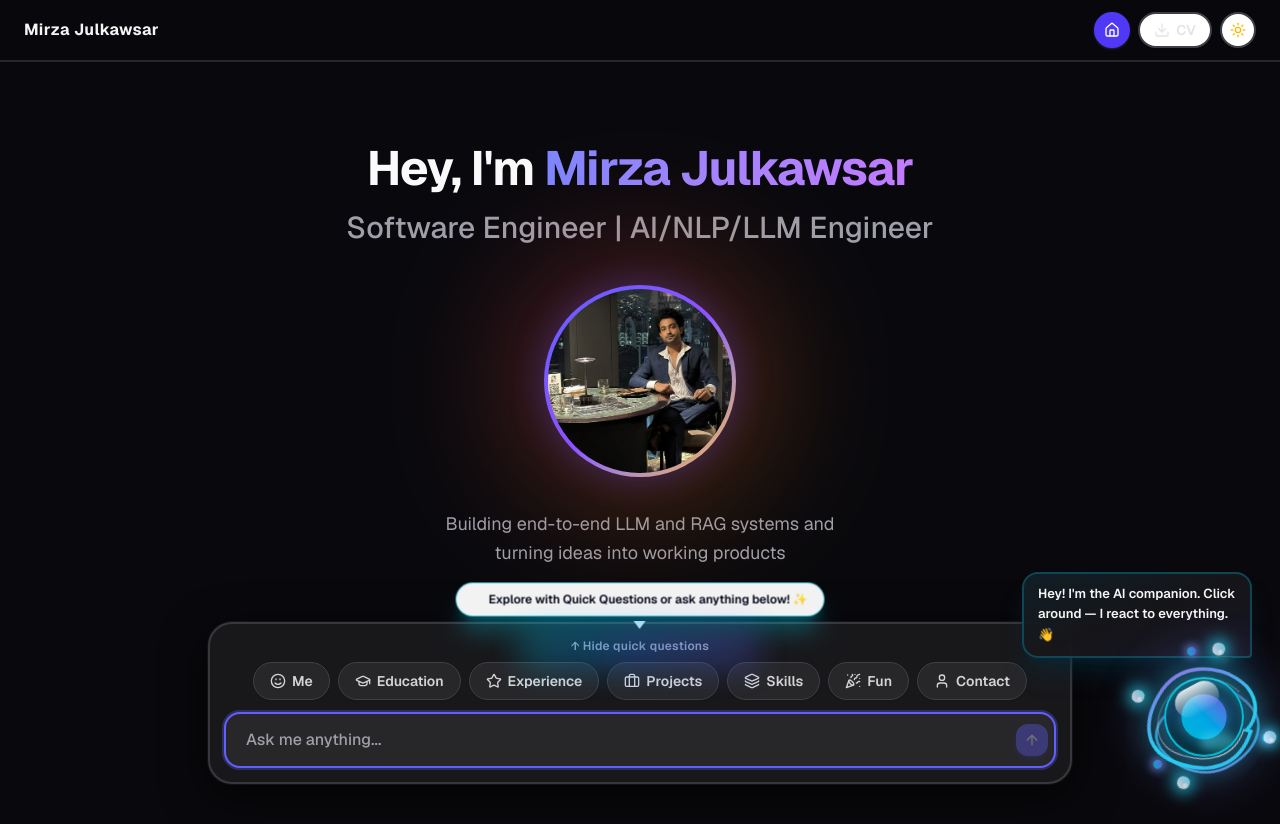
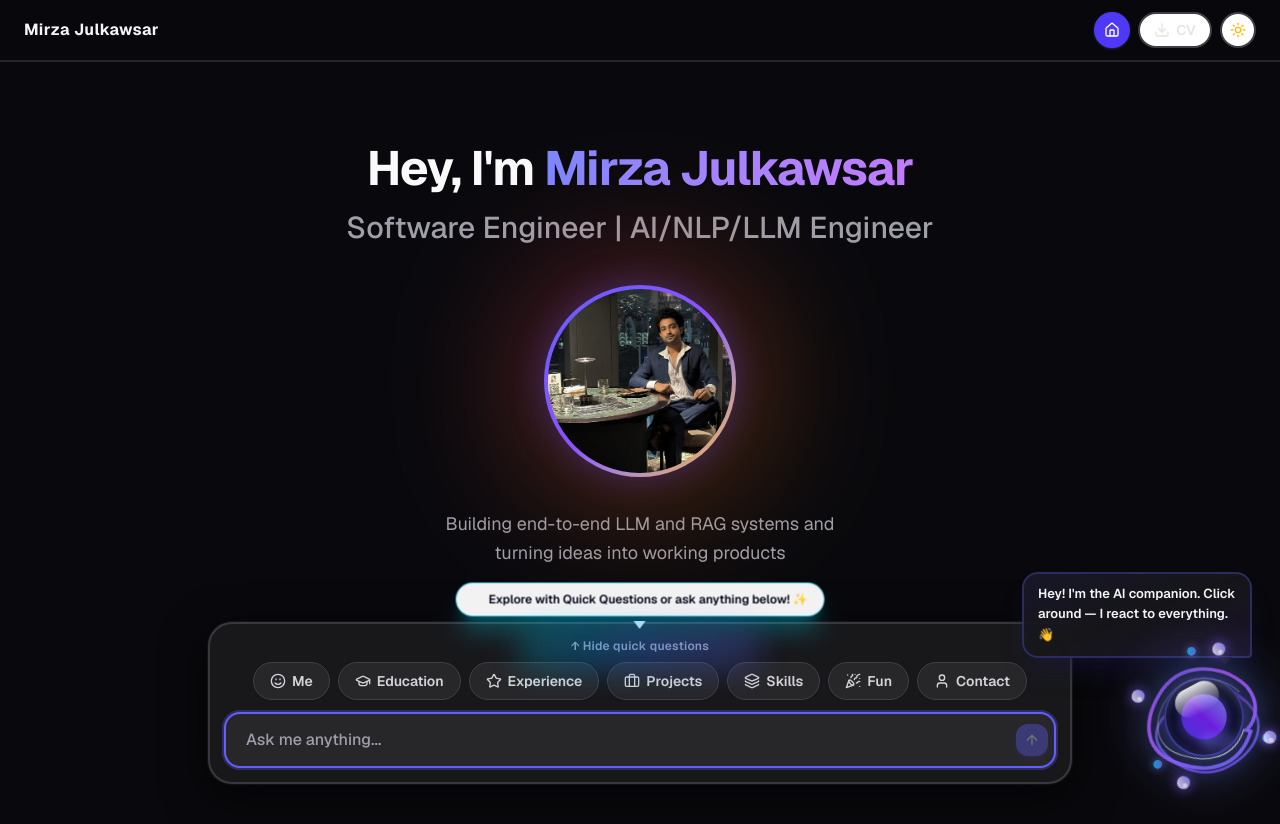
Before and after one commit to Mirza-pranto/AI-Portfolio, a Next.js app: page / in a window 1280 px wide. Built offline with nearby package versions, Linux system fonts and the light colour scheme.

Commit message:
ai compilance color fix dark mode

```diff
--- a/src/components/AICompanion.tsx
+++ b/src/components/AICompanion.tsx
@@ -69,7 +69,7 @@ function ThinkingDots() {
       {[0, 1, 2].map((i) => (
         <motion.div
           key={i}
-          className="w-1.5 h-1.5 rounded-full bg-blue-600 dark:bg-cyan-400"
+          className="w-1.5 h-1.5 rounded-full bg-indigo-600 dark:bg-indigo-400"
           animate={{ y: [0, -5, 0], opacity: [0.4, 1, 0.4] }}
           transition={{
             duration: 0.6,
@@ -306,19 +306,19 @@ function AICompanion() {
               relative overflow-hidden
               backdrop-blur-xl
               bg-white/95 dark:bg-zinc-900/90
-              border-2 border-slate-300/90 dark:border-cyan-500/30
+              border-2 border-slate-300/90 dark:border-indigo-500/30
               rounded-2xl rounded-br-sm
-              shadow-xl shadow-slate-900/15 dark:shadow-cyan-950/40
+              shadow-xl shadow-slate-900/15 dark:shadow-indigo-950/30
               px-3.5 py-2.5
             ">
               {/* Subtle inner ambient tint */}
-              <div className="absolute inset-0 bg-gradient-to-br from-indigo-50/50 via-transparent to-blue-50/30 dark:from-cyan-950/30 dark:via-transparent dark:to-indigo-950/20 pointer-events-none" />
+              <div className="absolute inset-0 bg-gradient-to-br from-indigo-50/50 via-transparent to-blue-50/30 dark:from-indigo-950/30 dark:via-transparent dark:to-violet-950/20 pointer-events-none" />
 
               <div className="relative z-10 text-xs sm:text-[13px] leading-[1.6] font-semibold text-slate-800 dark:text-zinc-100">
                 {isGenerating && !companionMessage ? (
                   <div className="flex items-center gap-1.5 py-0.5">
                     <ThinkingDots />
-                    <span className="text-[11px] font-bold text-indigo-600 dark:text-cyan-400">
+                    <span className="text-[11px] font-bold text-indigo-600 dark:text-indigo-400">
                       {isRenderingUi ? 'Synthesizing...' : 'Thinking...'}
                     </span>
                   </div>
@@ -436,10 +436,10 @@ function AICompanion() {
                   </linearGradient>
 
                   <linearGradient id="counterFluidDark" x1="0%" y1="0%" x2="100%" y2="100%">
-                    <stop offset="0%" stopColor="#818cf8" stopOpacity="0.9" />
-                    <stop offset="50%" stopColor="#38bdf8" stopOpacity="0.75" />
-                    <stop offset="85%" stopColor="#c084fc" stopOpacity="0.4" />
-                    <stop offset="100%" stopColor="#818cf8" stopOpacity="0.1" />
+                    <stop offset="0%" stopColor="#7c3aed" stopOpacity="0.85" />
+                    <stop offset="45%" stopColor="#6366f1" stopOpacity="0.8" />
+                    <stop offset="80%" stopColor="#9333ea" stopOpacity="0.5" />
+                    <stop offset="100%" stopColor="#4f46e5" stopOpacity="0.15" />
                   </linearGradient>
                 </defs>
 
@@ -450,7 +450,7 @@ function AICompanion() {
                     stroke-[url(#counterFluidLight)] dark:stroke-[url(#counterFluidDark)]
                     stroke-[3.5]
                     drop-shadow-[0_0_8px_rgba(99,102,241,0.35)]
-                    dark:drop-shadow-[0_0_12px_rgba(129,140,248,0.6)]
+                    dark:drop-shadow-[0_0_10px_rgba(124,58,237,0.35)]
                   "
                   strokeLinecap="round"
                 />
@@ -464,7 +464,7 @@ function AICompanion() {
                     absolute w-2 h-2 rounded-full
                     bg-gradient-to-tr from-indigo-500 to-cyan-400 dark:bg-indigo-300
                     shadow-[0_0_6px_1.5px_rgba(99,102,241,0.5)]
-                    dark:shadow-[0_0_8px_2px_#818cf8]
+                    dark:shadow-[0_0_6px_1.5px_rgba(129,140,248,0.4)]
                   "
                   style={{
                     left: `calc(50% + ${48 * Math.cos((angle * Math.PI) / 180)}% - 4px)`,
@@ -490,11 +490,11 @@ function AICompanion() {
               rounded-full
               flex items-center justify-center
               overflow-hidden
-              border-2 border-indigo-400/90 dark:border-cyan-400/85
+              border-2 border-indigo-400/90 dark:border-indigo-500/50
               bg-gradient-to-b from-white/95 via-sky-50/80 to-indigo-100/90
-              dark:bg-gradient-to-b dark:from-slate-900/70 dark:via-blue-950/80 dark:to-cyan-950/90
+              dark:bg-gradient-to-b dark:from-zinc-900/90 dark:via-slate-950/95 dark:to-indigo-950/80
               shadow-[0_12px_28px_rgba(99,102,241,0.25),0_4px_12px_rgba(56,189,248,0.2),inset_0_-6px_16px_rgba(99,102,241,0.2),inset_0_3px_12px_rgba(255,255,255,0.95)]
-              dark:shadow-[0_0_26px_rgba(34,211,238,0.5),inset_0_-8px_20px_rgba(0,0,0,0.7),inset_0_3px_10px_rgba(34,211,238,0.6)]
+              dark:shadow-[0_0_28px_rgba(99,102,241,0.25),0_0_12px_rgba(139,92,246,0.2),inset_0_-8px_18px_rgba(15,10,30,0.8),inset_0_2px_8px_rgba(165,180,252,0.35)]
               backdrop-blur-xl
             ">
 
@@ -503,9 +503,9 @@ function AICompanion() {
                 className="
                   absolute w-9 h-9 sm:w-11 sm:h-11 rounded-full
                   bg-gradient-to-tr from-indigo-600 via-blue-500 to-cyan-300
-                  dark:from-cyan-400 dark:via-sky-400 dark:to-indigo-500
+                  dark:from-indigo-600 dark:via-violet-600 dark:to-indigo-400
                   shadow-[0_0_22px_rgba(79,70,229,0.7),0_0_10px_rgba(56,189,248,0.8)]
-                  dark:shadow-[0_0_26px_rgba(34,211,238,0.9)]
+                  dark:shadow-[0_0_22px_rgba(99,102,241,0.55),0_0_10px_rgba(168,85,247,0.4)]
                 "
                 animate={{
                   scale: isPageTransitioning
@@ -544,7 +544,7 @@ function AICompanion() {
                 absolute bottom-1 right-1.5
                 w-[48%] h-[24%]
                 rounded-full
-                bg-cyan-400/40 dark:bg-cyan-300/40
+                bg-cyan-400/40 dark:bg-indigo-400/25
                 blur-[4px]
                 pointer-events-none
               " />
@@ -574,10 +574,10 @@ function AICompanion() {
 
                   {/* Fluid Stream Gradient Dark Mode */}
                   <linearGradient id="fluidStreamDark" x1="0%" y1="0%" x2="100%" y2="100%">
-                    <stop offset="0%" stopColor="#38bdf8" stopOpacity="0.95" />
-                    <stop offset="45%" stopColor="#22d3ee" stopOpacity="1" />
-                    <stop offset="80%" stopColor="#818cf8" stopOpacity="0.9" />
-                    <stop offset="100%" stopColor="#c084fc" stopOpacity="0.85" />
+                    <stop offset="0%" stopColor="#6366f1" stopOpacity="0.9" />
+                    <stop offset="35%" stopColor="#8b5cf6" stopOpacity="0.95" />
+                    <stop offset="70%" stopColor="#a855f7" stopOpacity="0.85" />
+                    <stop offset="100%" stopColor="#6366f1" stopOpacity="0.75" />
                   </linearGradient>
 
                   {/* Liquid Glass Highlight Spine */}
@@ -595,7 +595,7 @@ function AICompanion() {
                     stroke-[url(#fluidStreamLight)] dark:stroke-[url(#fluidStreamDark)]
                     stroke-[5]
                     drop-shadow-[0_0_12px_rgba(99,102,241,0.45)]
-                    dark:drop-shadow-[0_0_16px_rgba(34,211,238,0.75)]
+                    dark:drop-shadow-[0_0_14px_rgba(129,140,248,0.45)]
                   "
                   strokeLinecap="round"
                 />
@@ -616,9 +616,9 @@ function AICompanion() {
                   className="
                     absolute w-3 h-3 rounded-full
                     bg-gradient-to-tr from-blue-700 via-cyan-400 to-white
-                    dark:from-cyan-300 dark:via-sky-200 dark:to-white
+                    dark:from-indigo-400 dark:via-violet-300 dark:to-white
                     shadow-[0_0_10px_2.5px_#2563eb]
-                    dark:shadow-[0_0_14px_3.5px_#22d3ee]
+                    dark:shadow-[0_0_10px_2px_rgba(139,92,246,0.55)]
                   "
                   style={{
                     left: `calc(50% + ${48 * Math.cos((angle * Math.PI) / 180)}% - 6px)`,
--- a/src/components/ExpandedDetailView.tsx
+++ b/src/components/ExpandedDetailView.tsx
@@ -460,7 +460,7 @@ export default function ExpandedDetailView() {
                     <motion.span
                       animate={{ opacity: [1, 0] }}
                       transition={{ duration: 0.5, repeat: Infinity }}
-                      className="inline-block w-2 h-4 sm:h-5 bg-indigo-600 dark:bg-cyan-400 ml-1.5 align-middle rounded-xs"
+                      className="inline-block w-2 h-4 sm:h-5 bg-indigo-600 dark:bg-indigo-400 ml-1.5 align-middle rounded-xs"
                     />
                   )}
                 </div>
```
